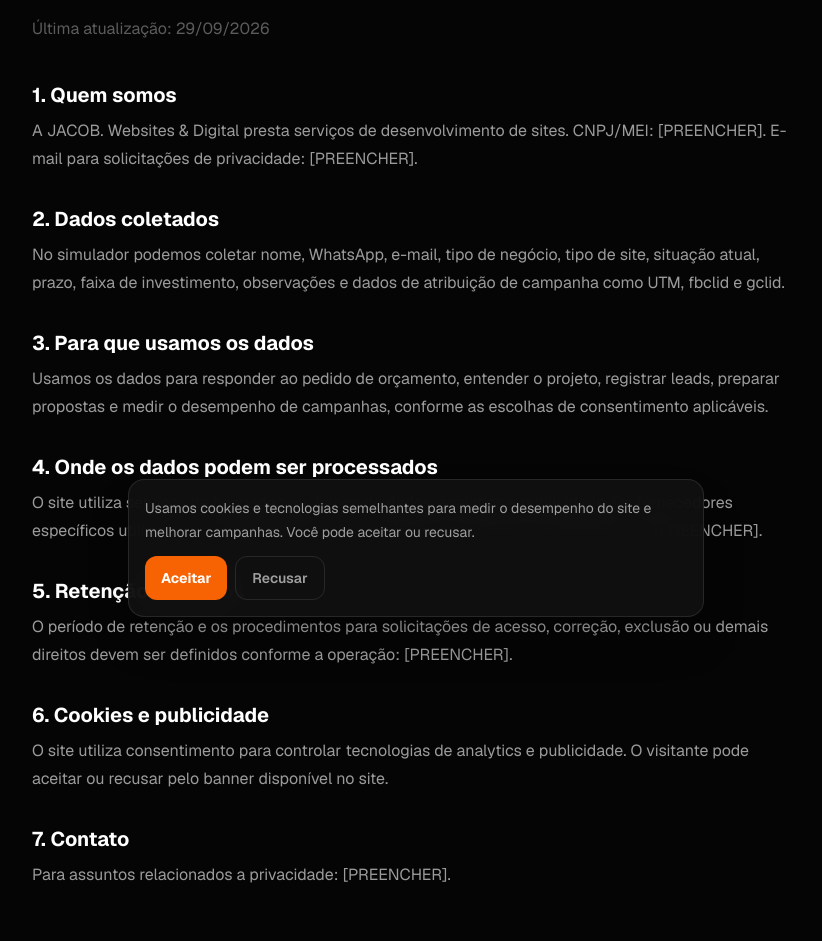
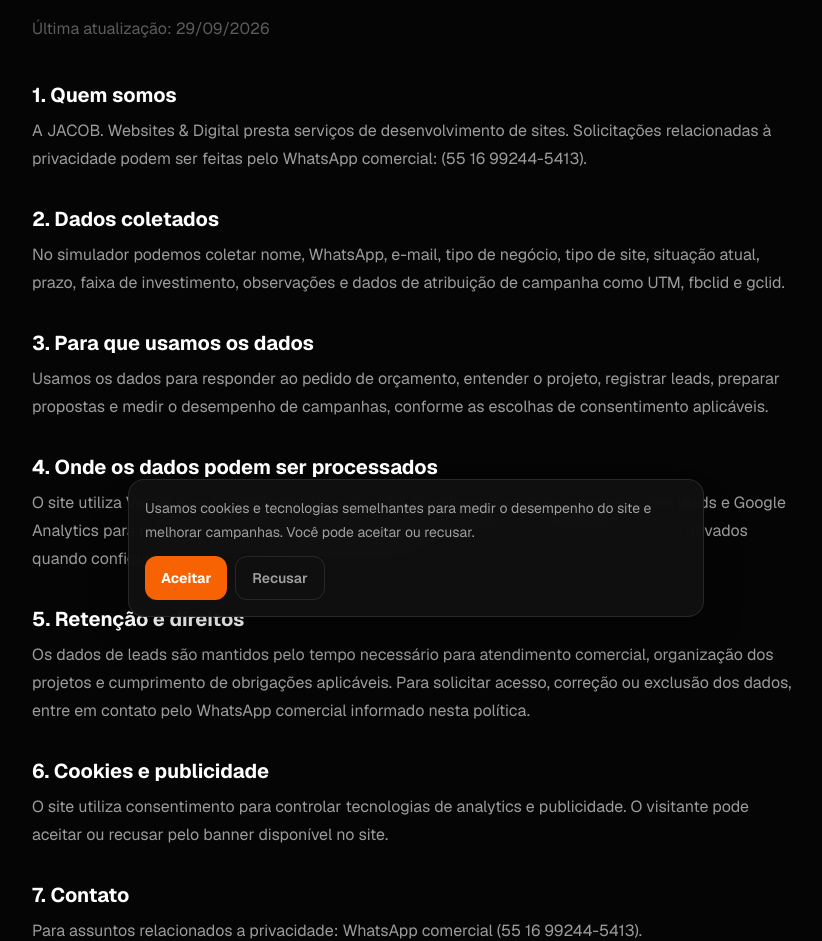
Before and after one commit to davi-jacobxz/site-vendas, a Next.js app: page /privacidade in a window 1280 px wide. Shown: the part 171-1112 px from the top of the page, without its empty margins (224-1046 px from the left). Built offline with nearby package versions, Linux system fonts and the light colour scheme; no server answers.

Commit message:
Preenche politica de privacidade

```diff
--- a/app/privacidade/page.tsx
+++ b/app/privacidade/page.tsx
@@ -1,11 +1,11 @@
 export default function Privacidade(){
  return <main className="min-h-screen bg-[#050505] px-5 py-16 text-white sm:px-8"><div className="mx-auto max-w-3xl"><a href="/" className="font-black">JACOB<span className="text-[#F76303]">.</span></a><h1 className="mt-12 text-4xl font-black">Política de Privacidade</h1><p className="mt-3 text-white/35">Última atualização: 29/09/2026</p><div className="mt-10 space-y-8 leading-7 text-white/60">
- <section><h2 className="text-xl font-bold text-white">1. Quem somos</h2><p className="mt-2">A JACOB. Websites & Digital presta serviços de desenvolvimento de sites. CNPJ/MEI: [PREENCHER]. E-mail para solicitações de privacidade: [PREENCHER].</p></section>
+ <section><h2 className="text-xl font-bold text-white">1. Quem somos</h2><p className="mt-2">A JACOB. Websites & Digital presta serviços de desenvolvimento de sites. Solicitações relacionadas à privacidade podem ser feitas pelo WhatsApp comercial: (55 16 99244-5413).</p></section>
  <section><h2 className="text-xl font-bold text-white">2. Dados coletados</h2><p className="mt-2">No simulador podemos coletar nome, WhatsApp, e-mail, tipo de negócio, tipo de site, situação atual, prazo, faixa de investimento, observações e dados de atribuição de campanha como UTM, fbclid e gclid.</p></section>
  <section><h2 className="text-xl font-bold text-white">3. Para que usamos os dados</h2><p className="mt-2">Usamos os dados para responder ao pedido de orçamento, entender o projeto, registrar leads, preparar propostas e medir o desempenho de campanhas, conforme as escolhas de consentimento aplicáveis.</p></section>
- <section><h2 className="text-xl font-bold text-white">4. Onde os dados podem ser processados</h2><p className="mt-2">O site utiliza serviços de hospedagem, banco de dados, analytics e publicidade. Os fornecedores específicos utilizados na operação devem ser conferidos e listados pelo responsável: [PREENCHER].</p></section>
- <section><h2 className="text-xl font-bold text-white">5. Retenção e direitos</h2><p className="mt-2">O período de retenção e os procedimentos para solicitações de acesso, correção, exclusão ou demais direitos devem ser definidos conforme a operação: [PREENCHER].</p></section>
+ <section><h2 className="text-xl font-bold text-white">4. Onde os dados podem ser processados</h2><p className="mt-2">O site utiliza Vercel para hospedagem da aplicação, Supabase para armazenamento dos leads e Google Analytics para métricas. Recursos de publicidade, como Meta Pixel ou Google Ads, só são ativados quando configurados e após o consentimento aplicável.</p></section>
+ <section><h2 className="text-xl font-bold text-white">5. Retenção e direitos</h2><p className="mt-2">Os dados de leads são mantidos pelo tempo necessário para atendimento comercial, organização dos projetos e cumprimento de obrigações aplicáveis. Para solicitar acesso, correção ou exclusão dos dados, entre em contato pelo WhatsApp comercial informado nesta política.</p></section>
  <section><h2 className="text-xl font-bold text-white">6. Cookies e publicidade</h2><p className="mt-2">O site utiliza consentimento para controlar tecnologias de analytics e publicidade. O visitante pode aceitar ou recusar pelo banner disponível no site.</p></section>
- <section><h2 className="text-xl font-bold text-white">7. Contato</h2><p className="mt-2">Para assuntos relacionados a privacidade: [PREENCHER].</p></section>
+ <section><h2 className="text-xl font-bold text-white">7. Contato</h2><p className="mt-2">Para assuntos relacionados a privacidade: WhatsApp comercial (55 16 99244-5413).</p></section>
  </div></div></main>;
 }
```
